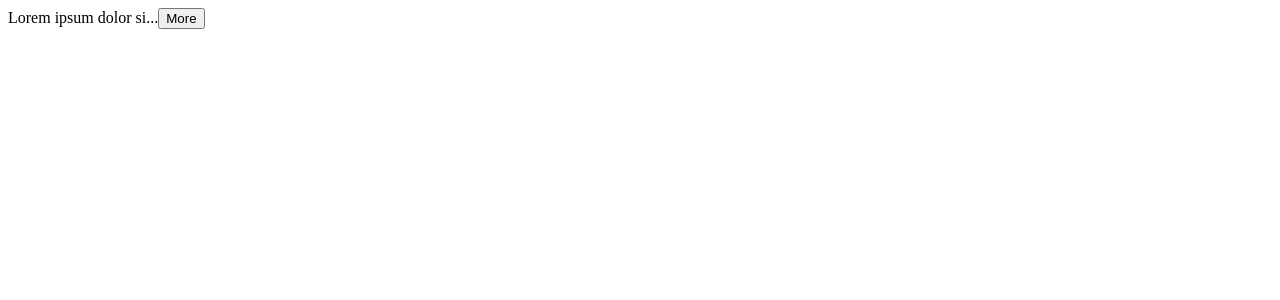
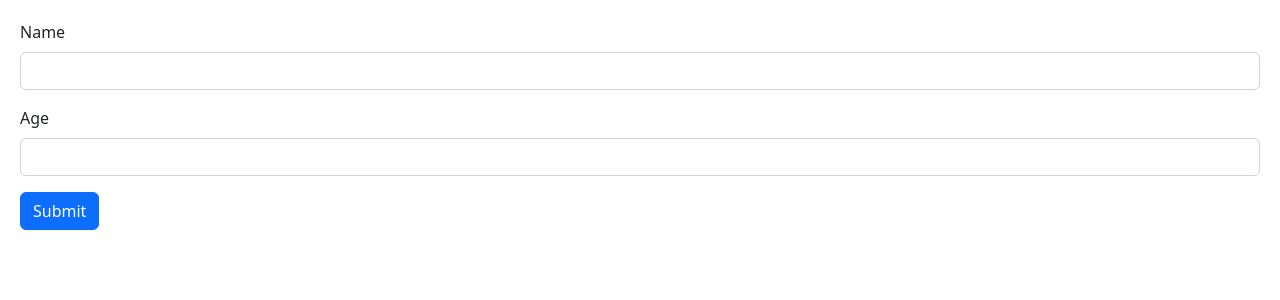
Before and after one commit to Shanmukh459/CodeWithMosh-React1, a React (Vite) app: page / in a window 1280 px wide. Shown: the top 300 px of the page. Built offline with nearby package versions, Linux system fonts and the light colour scheme.

Commit message:
form creation and submitting without default behaviour

```diff
--- a/src/App.tsx
+++ b/src/App.tsx
@@ -1,22 +1,9 @@
-import { useState } from "react"
-import ExpandableText from "./components/ExpandableText"
+import Form from "./components/Form"
 
 function App() {
   return (
     <div>
-      <ExpandableText maxChars={20}>
-        Lorem ipsum dolor sit amet consectetur adipisicing elit. Suscipit qui
-        sequi tenetur ratione impedit natus quod necessitatibus laboriosam
-        aspernatur nam alias vitae autem officiis officia, aliquam sed sit ea
-        ducimus molestiae, vel, iusto sapiente? Neque mollitia dolorem ea iusto.
-        Aperiam incidunt aut necessitatibus accusantium illum reprehenderit
-        perspiciatis temporibus labore mollitia pariatur autem, maiores rem?
-        Alias, sit nemo. Sunt blanditiis harum autem aspernatur tempora
-        obcaecati magnam error ab ut, ex iusto exercitationem sint aliquam
-        corporis nisi quae commodi vel dolorem repudiandae? Facilis cum sint
-        necessitatibus vel inventore sapiente tenetur blanditiis nihil debitis
-        expedita, veniam, aliquam sequi architecto iste deleniti. Sint, quasi.
-      </ExpandableText>
+      <Form />
     </div>
   )
 }
--- /dev/null
+++ b/src/components/Form.tsx
@@ -0,0 +1,30 @@
+import React, { FormEvent } from "react"
+
+const Form = () => {
+  const handleSubmit = (event: FormEvent) => {
+    event.preventDefault()
+    console.log("Submitted")
+  }
+
+  return (
+    <form onSubmit={handleSubmit}>
+      <div className="mb-3">
+        <label htmlFor="name" className="form-label">
+          Name
+        </label>
+        <input id="name" type="text" className="form-control" />
+      </div>
+      <div className="mb-3">
+        <label htmlFor="age" className="form-label">
+          Age
+        </label>
+        <input id="age" type="number" className="form-control" />
+      </div>
+      <button className="btn btn-primary" type="submit">
+        Submit
+      </button>
+    </form>
+  )
+}
+
+export default Form
--- /dev/null
+++ b/src/index.css
@@ -0,0 +1,3 @@
+body {
+  padding: 20px;
+}
--- a/src/main.tsx
+++ b/src/main.tsx
@@ -1,6 +1,8 @@
 import React from "react"
 import ReactDOM from "react-dom/client"
 import App from "./App"
+import "./index.css"
+import "bootstrap/dist/css/bootstrap.css"
 
 ReactDOM.createRoot(document.getElementById("root") as HTMLElement).render(
   <React.StrictMode>
```
